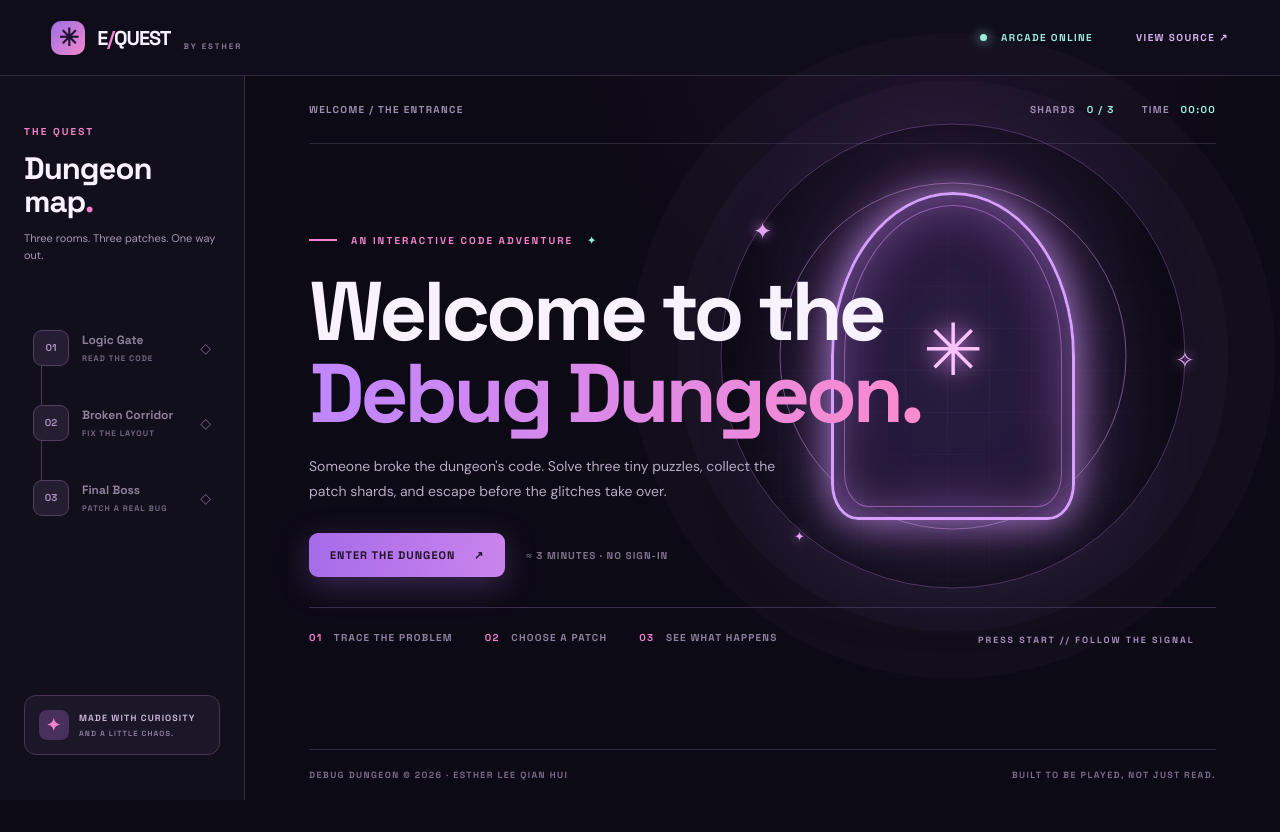
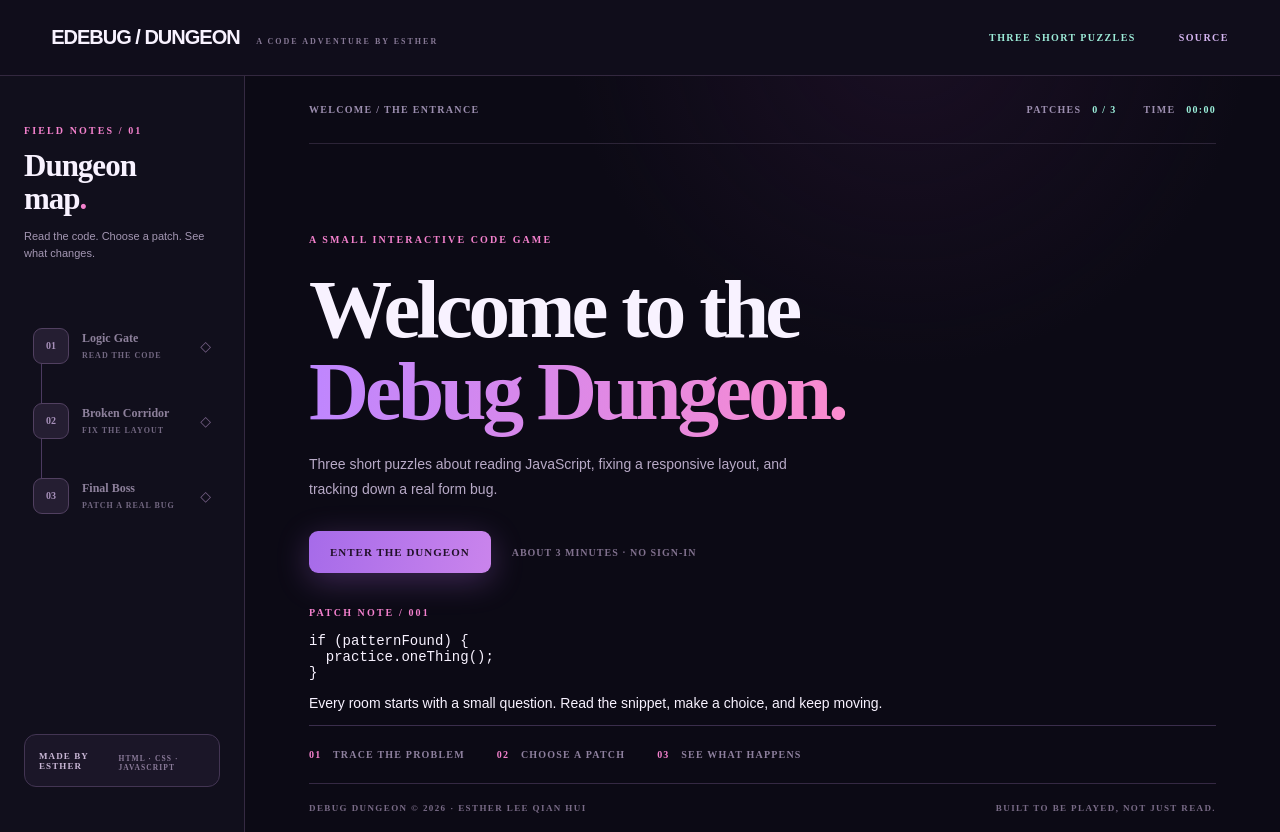
Before and after one commit to assumie/debug-dungeon, a plain HTML site: page index.html in a window 1280 px wide. Before the commit the page ends 800 px from the top, so only its background shows below. Drawn offline with Linux system fonts and the light colour scheme.

Commit message:
Redesign Debug Dungeon page structure

```diff
--- a/index.html
+++ b/index.html
@@ -3,50 +3,46 @@
 <head>
   <meta charset="utf-8">
   <meta name="viewport" content="width=device-width, initial-scale=1">
-  <meta name="theme-color" content="#110d20">
-  <meta name="description" content="A tiny neon debugging adventure by Esther Lee Qian Hui. Solve three puzzles and escape Debug Dungeon.">
-  <title>Debug Dungeon — an Esther game</title>
-  <link rel="preconnect" href="https://fonts.googleapis.com">
-  <link rel="preconnect" href="https://fonts.gstatic.com" crossorigin>
-  <link href="https://fonts.googleapis.com/css2?family=DM+Sans:wght@400;500;600;700&family=Space+Grotesk:wght@400;500;600;700&display=swap" rel="stylesheet">
+  <meta name="theme-color" content="#fdfcf7">
+  <meta name="description" content="A small code adventure by Esther Lee Qian Hui. Solve three puzzles and escape Debug Dungeon.">
+  <title>Debug Dungeon — a code adventure by Esther</title>
   <link rel="stylesheet" href="styles.css">
   <script defer src="game.js"></script>
 </head>
 <body>
   <div class="app-shell">
     <header class="topbar">
-      <a class="brand" href="https://github.com/assumie" aria-label="Esther's GitHub profile"><span class="brand-icon">✳</span> E<span class="brand-slash">/</span>QUEST <small>BY ESTHER</small></a>
-      <div class="top-links"><span class="status-dot" aria-hidden="true"></span><span>ARCADE ONLINE</span><a href="https://github.com/assumie/debug-dungeon" target="_blank" rel="noopener noreferrer">VIEW SOURCE ↗</a></div>
+      <a class="brand" href="https://github.com/assumie" aria-label="Esther's GitHub profile"><span class="brand-mark">E</span><span>DEBUG / DUNGEON<small> A CODE ADVENTURE BY ESTHER</small></span></a>
+      <div class="top-links"><span>THREE SHORT PUZZLES</span><a href="https://github.com/assumie/debug-dungeon" target="_blank" rel="noopener noreferrer">SOURCE</a></div>
     </header>
-
     <main class="layout">
       <aside class="rail" aria-label="Dungeon progress">
-        <div class="rail-head"><span class="eyebrow">THE QUEST</span><h2>Dungeon<br>map<span>.</span></h2><p>Three rooms. Three patches. One way out.</p></div>
+        <div class="rail-head"><span class="eyebrow">FIELD NOTES / 01</span><h2>Dungeon<br>map<span>.</span></h2><p>Read the code. Choose a patch. See what changes.</p></div>
         <ol class="map-list" id="map-list">
-          <li class="map-step"><span class="map-index">01</span><span><strong>Logic Gate</strong><small>READ THE CODE</small></span><i aria-hidden="true">◇</i></li>
-          <li class="map-step"><span class="map-index">02</span><span><strong>Broken Corridor</strong><small>FIX THE LAYOUT</small></span><i aria-hidden="true">◇</i></li>
-          <li class="map-step"><span class="map-index">03</span><span><strong>Final Boss</strong><small>PATCH A REAL BUG</small></span><i aria-hidden="true">◇</i></li>
+          <li class="map-step"><span class="map-index">01</span><span><strong>Logic Gate</strong><small>READ THE CODE</small></span><i aria-hidden="true">—</i></li>
+          <li class="map-step"><span class="map-index">02</span><span><strong>Broken Corridor</strong><small>FIX THE LAYOUT</small></span><i aria-hidden="true">—</i></li>
+          <li class="map-step"><span class="map-index">03</span><span><strong>Final Boss</strong><small>PATCH A REAL BUG</small></span><i aria-hidden="true">—</i></li>
         </ol>
-        <div class="rail-footer"><span class="tiny-orb">✦</span><div>MADE WITH CURIOSITY<small>AND A LITTLE CHAOS.</small></div></div>
+        <div class="rail-footer"><span>MADE BY ESTHER</span><small>HTML · CSS · JAVASCRIPT</small></div>
       </aside>
-
       <div class="workspace">
-        <div class="hud"><span id="chapter-label">WELCOME / THE ENTRANCE</span><div><span>SHARDS <b id="shard-count">0 / 3</b></span><span>TIME <b id="clock">00:00</b></span></div></div>
-
-        <section class="screen" id="intro-screen" aria-labelledby="intro-title">
-          <div class="intro-copy"><div class="eyebrow with-line">AN INTERACTIVE CODE ADVENTURE <span>✦</span></div><h1 id="intro-title">Welcome to the<br><em>Debug Dungeon.</em></h1><p>Someone broke the dungeon's code. Solve three tiny puzzles, collect the patch shards, and escape before the glitches take over.</p><div class="intro-actions"><button class="primary-button" id="start-button">ENTER THE DUNGEON <span>↗</span></button><span>≈ 3 MINUTES · NO SIGN-IN</span></div></div>
-          <div class="scene intro-scene" aria-hidden="true"><div class="scene-grid"></div><div class="halo halo-outer"></div><div class="halo halo-inner"></div><div class="portal"><div class="portal-inner"><span>✳</span></div></div><div class="scene-spark spark-a">✦</div><div class="scene-spark spark-b">✧</div><div class="scene-spark spark-c">✦</div><div class="scene-caption">PRESS START // FOLLOW THE SIGNAL</div></div>
+        <div class="hud"><span id="chapter-label">WELCOME / THE ENTRANCE</span><div><span>PATCHES <b id="shard-count">0 / 3</b></span><span>TIME <b id="clock">00:00</b></span></div></div>
+        <section class="screen intro-screen" id="intro-screen" aria-labelledby="intro-title">
+          <div class="intro-copy"><div class="eyebrow">A SMALL INTERACTIVE CODE GAME</div><h1 id="intro-title">Welcome to the<br><em>Debug Dungeon.</em></h1><p>Three short puzzles about reading JavaScript, fixing a responsive layout, and tracking down a real form bug.</p><div class="intro-actions"><button class="primary-button" id="start-button" type="button">ENTER THE DUNGEON</button><span>ABOUT 3 MINUTES · NO SIGN-IN</span></div></div>
+          <aside class="case-note"><span class="eyebrow">PATCH NOTE / 001</span><pre><code>if (patternFound) {
+  practice.oneThing();
+}</code></pre><p>Every room starts with a small question. Read the snippet, make a choice, and keep moving.</p></aside>
           <div class="intro-bottom"><span><i>01</i> TRACE THE PROBLEM</span><span><i>02</i> CHOOSE A PATCH</span><span><i>03</i> SEE WHAT HAPPENS</span></div>
         </section>
-
         <section class="screen hidden" id="room-screen" aria-labelledby="room-title">
           <div class="room-head"><span class="eyebrow" id="room-eyebrow"></span><span class="room-difficulty" id="room-type"></span></div>
-          <div class="room-intro"><div><h1 id="room-title"></h1><p id="room-story"></p></div><div class="room-emblem" id="room-emblem" aria-hidden="true"></div></div>
-          <div class="room-body"><div class="terminal"><div class="terminal-top"><span class="terminal-dots" aria-hidden="true"><i></i><i></i><i></i></span><span id="file-name"></span><span class="terminal-tag">GLITCH DETECTED</span></div><pre><code id="code-block"></code></pre><div class="terminal-bottom"><span>ESTHER / DEBUG DUNGEON</span><span>READ BEFORE YOU PATCH ✳</span></div></div><div class="puzzle"><div class="puzzle-top"><span class="eyebrow">YOUR MOVE</span><button id="hint-button" class="hint-button" type="button">✦ REVEAL HINT</button></div><h2 id="question"></h2><p id="hint-text" class="hint-text hidden"></p><div id="choices" class="choices"></div><div id="feedback" class="feedback" role="status" aria-live="polite"></div><button id="next-button" class="primary-button hidden" type="button">NEXT ROOM <span>↗</span></button></div></div>
+          <div class="room-intro"><h1 id="room-title"></h1><p id="room-story"></p></div>
+          <div class="room-body">
+            <div class="terminal"><div class="terminal-top"><span id="file-name"></span><span class="terminal-tag">CODE / EXAMPLE</span></div><pre><code id="code-block"></code></pre><div class="terminal-bottom"><span>DEBUG DUNGEON / ESTHER</span><span>READ BEFORE YOU PATCH</span></div></div>
+            <div class="puzzle"><div class="puzzle-top"><span class="eyebrow">YOUR MOVE</span><button id="hint-button" class="hint-button" type="button">SHOW A HINT</button></div><h2 id="question"></h2><p id="hint-text" class="hint-text hidden"></p><div id="choices" class="choices"></div><div id="feedback" class="feedback" role="status" aria-live="polite"></div><button id="next-button" class="primary-button hidden" type="button">NEXT ROOM</button></div>
+          </div>
         </section>
-
-        <section class="screen win-screen hidden" id="win-screen" aria-labelledby="win-title"><div class="win-stars" aria-hidden="true">✦ &nbsp; ✳ &nbsp; ✦</div><span class="eyebrow">QUEST COMPLETE / ALL SYSTEMS RESTORED</span><h1 id="win-title">You escaped.<br><em>Legendary move.</em></h1><p>Three bugs down. The dungeon is safe again—and you've seen how I think through code, design, and real project mistakes.</p><div class="win-stats"><div><strong id="final-time">00:00</strong><small>CLEAR TIME</small></div><div><strong id="final-hints">0</strong><small>HINTS USED</small></div><div><strong id="best-time">—</strong><small>YOUR BEST</small></div></div><div class="win-actions"><button id="again-button" class="primary-button">PLAY AGAIN ↗</button><a class="secondary-button" href="https://github.com/assumie/debug-dungeon" target="_blank" rel="noopener noreferrer">EXPLORE THE CODE ↗</a></div><div class="more-projects"><span>MORE FROM ESTHER</span><a href="https://assumie.github.io/clutch-lab/" target="_blank" rel="noopener noreferrer">CLUTCH LAB ↗</a><a href="https://github.com/assumie/foodsnap-body" target="_blank" rel="noopener noreferrer">FOODSNAP ↗</a></div></section>
-
+        <section class="screen win-screen hidden" id="win-screen" aria-labelledby="win-title"><span class="eyebrow">QUEST COMPLETE / 3 PATCHES FOUND</span><h1 id="win-title">You escaped.<br><em>Well played.</em></h1><p>Three bugs down. You have worked through code, layout, and a real mistake from one of my projects.</p><div class="win-stats"><div><strong id="final-time">00:00</strong><small>CLEAR TIME</small></div><div><strong id="final-hints">0</strong><small>HINTS USED</small></div><div><strong id="best-time">—</strong><small>YOUR BEST</small></div></div><div class="win-actions"><button id="again-button" class="primary-button" type="button">PLAY AGAIN</button><a class="secondary-button" href="https://github.com/assumie/debug-dungeon" target="_blank" rel="noopener noreferrer">EXPLORE THE CODE</a></div><div class="more-projects"><span>MORE FROM ESTHER</span><a href="https://assumie.github.io/clutch-lab/" target="_blank" rel="noopener noreferrer">CLUTCH LAB</a><a href="https://github.com/assumie/foodsnap-body" target="_blank" rel="noopener noreferrer">FOODSNAP</a></div></section>
         <footer><span>DEBUG DUNGEON © 2026 · ESTHER LEE QIAN HUI</span><span>BUILT TO BE PLAYED, NOT JUST READ.</span></footer>
       </div>
     </main>
```
